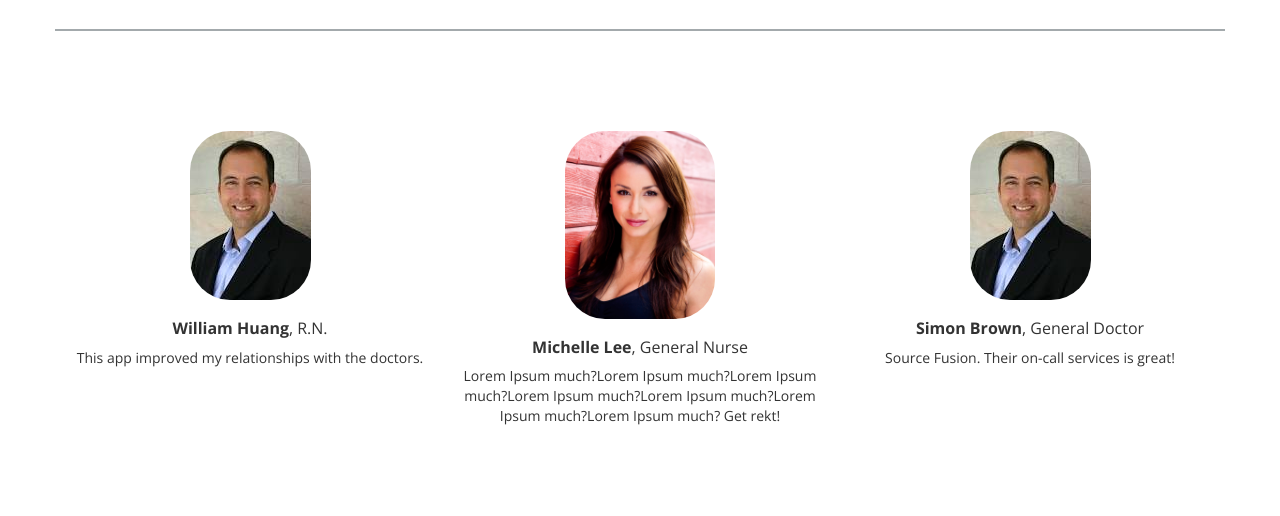
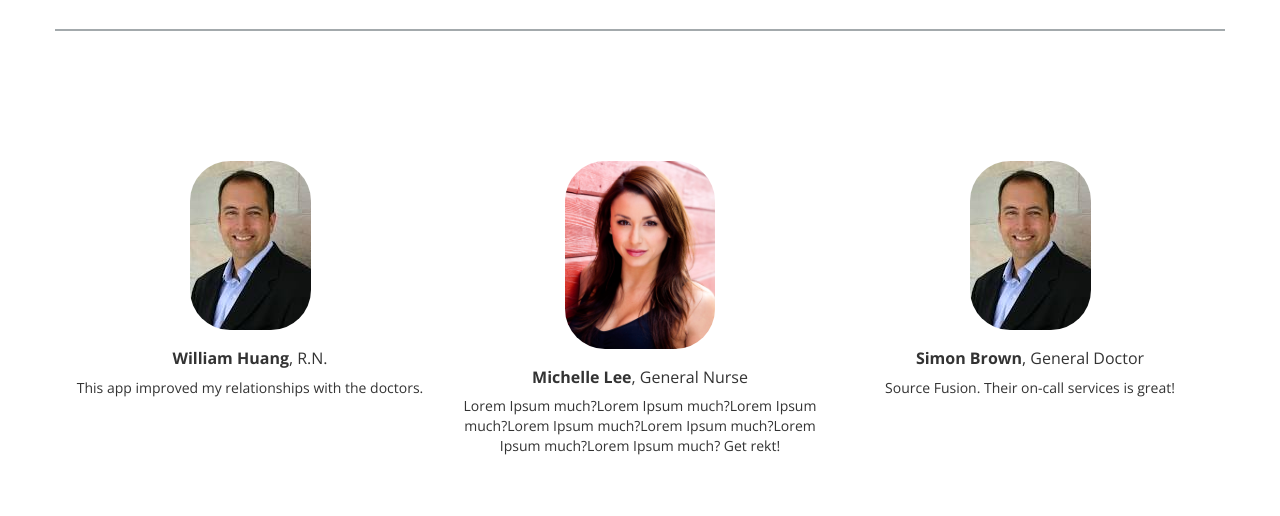
Before and after one commit to joekteo/money, a website: page assets/index.html in a window 1280 px wide. Shown: the part 1980-2496 px from the top of the page. Drawn offline with nearby package versions, Linux system fonts and the light colour scheme.

Commit message:
example css fix2

```diff
--- a/assets/stylesheets/index.css
+++ b/assets/stylesheets/index.css
@@ -106,7 +106,9 @@
 
 .testimonies-container {
   /*text-align: center;*/
+  /*margin: 100px 0;*/
   margin-bottom: 100px;
+  margin-top: 130px;
 }
 
 .testimonies-container h3 {
```
